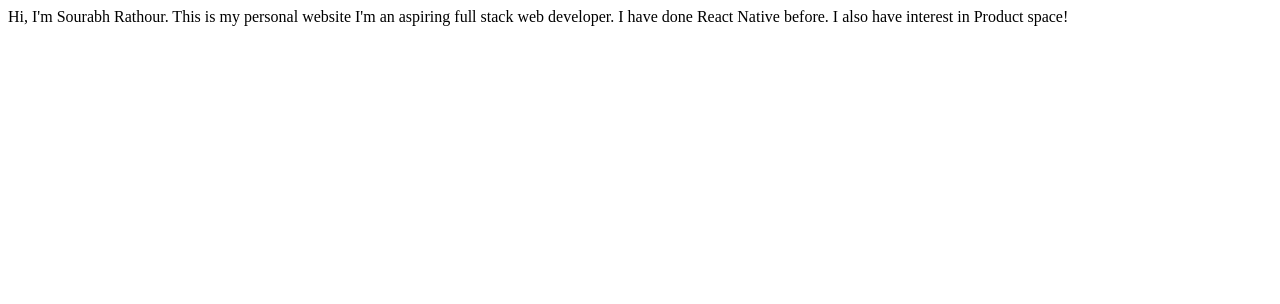
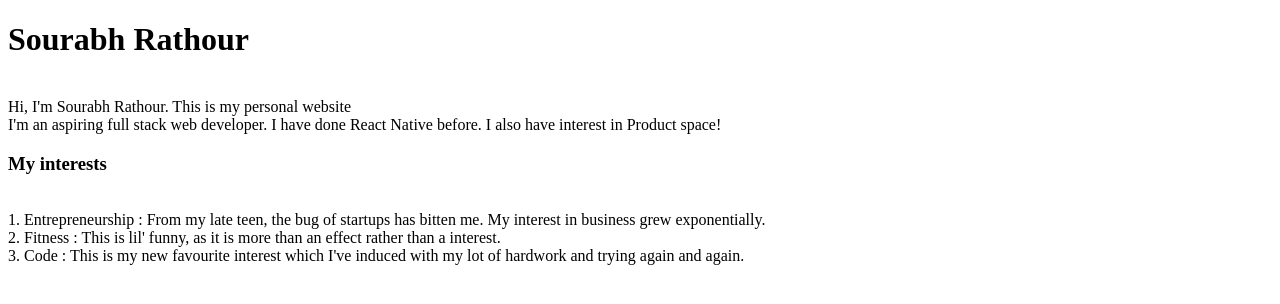
Before and after one commit to sourabhrathour45/sourabhrathour.in, a plain HTML site: page index.html in a window 1280 px wide. Drawn offline with Linux system fonts and the light colour scheme.

Commit message:
updated interests

```diff
--- a/index.html
+++ b/index.html
@@ -7,8 +7,18 @@
     <title> Sourabh Rathour </title>
 </head>
 <body>
+    <h1> Sourabh Rathour </h1>
+    <br>
        <Text> Hi, I'm Sourabh Rathour. This is my personal website </Text>
+       <br>
        <Text> I'm an aspiring full stack web developer. I have done React Native before. I also have interest in Product space!</Text>
+       <br>
+       <h3> My interests </h3> <br>
+       <Text> 1. Entrepreneurship : From my late teen, the bug of startups has bitten me. My interest in business grew exponentially.</Text>
+       <br>
+       <Text>2. Fitness : This is lil' funny, as it is more than an effect rather than a interest.</Text>
+       <br>
+       <Text>3. Code : This is my new favourite interest which I've induced with my lot of hardwork and trying again and again.</Text>
 
 </body>
 </html>
```
